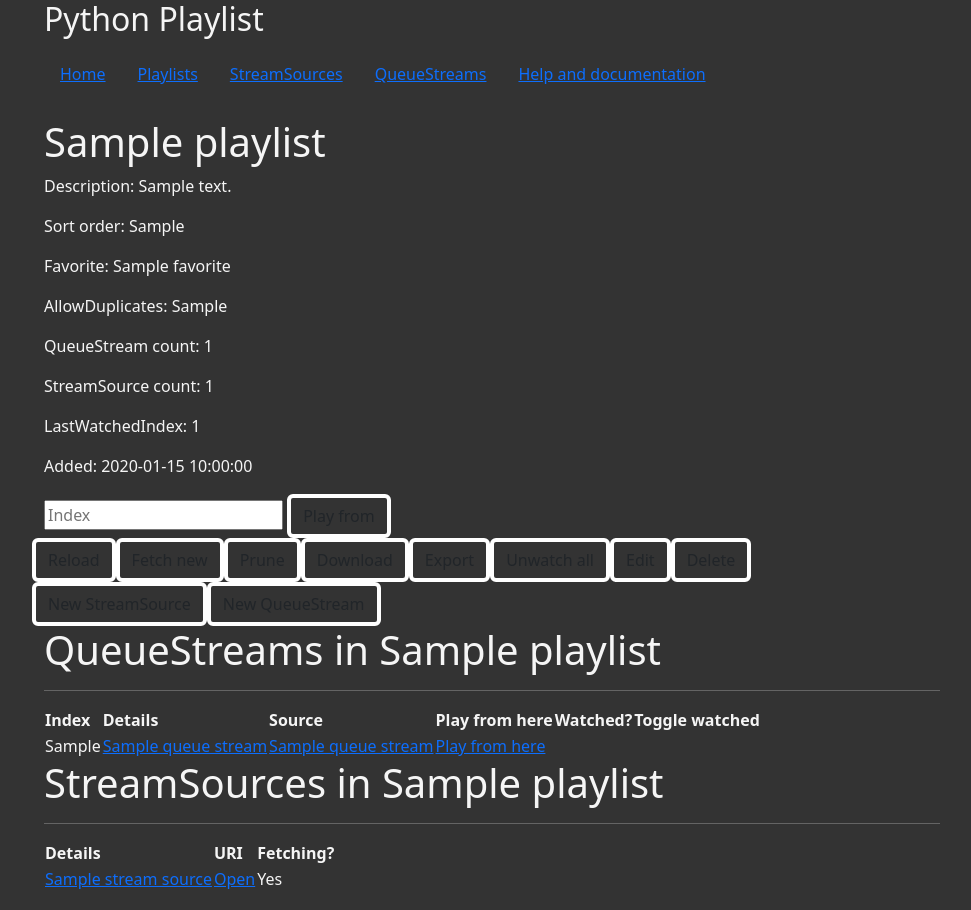
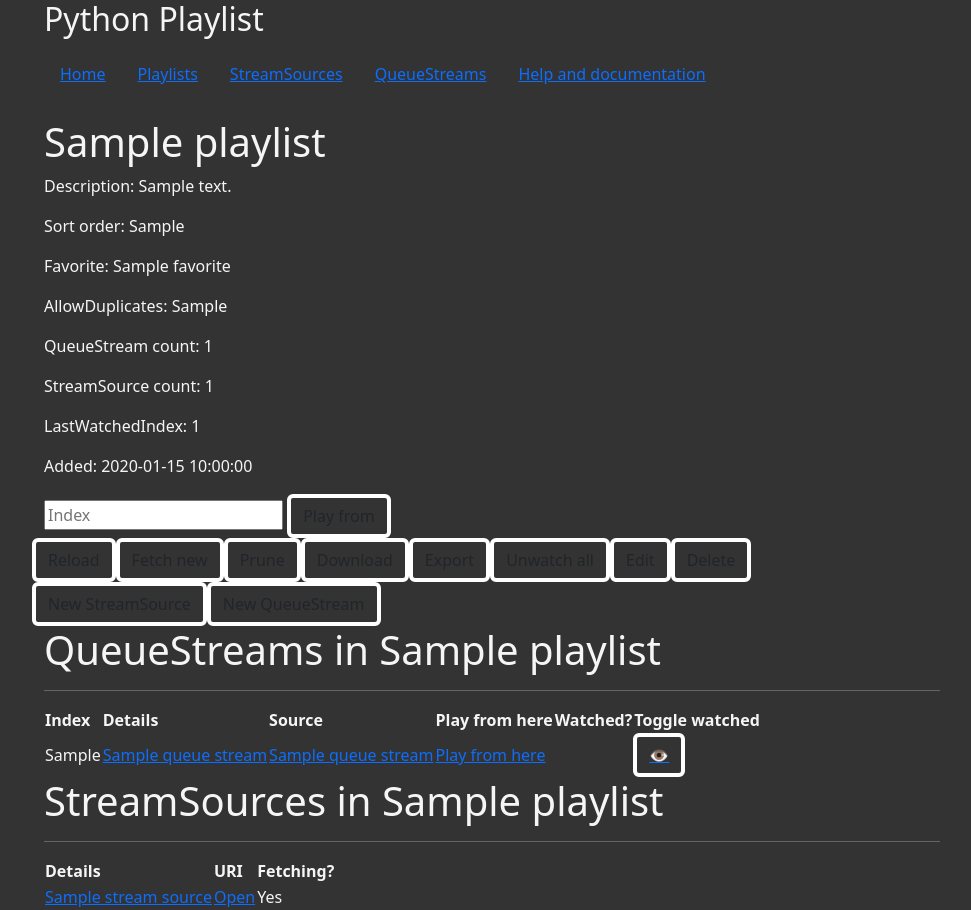
Before and after one commit to gardehal/python-playlist, a Flask app: template templates/playlists/details.html in a window 1280 px wide. Shown: the whole page, without its empty margins (148-1119 px from the left). Before the commit the page ends 889 px from the top, so only its background shows below. Run offline with Flask 3, Linux system fonts and the light colour scheme; the template is opened without the code that fills it: most values are stand-ins (such as "Sample title", 1, 10 or a date in 2020); parts of the project's set-up code (start-up, migrations or seed data) failed here and were passed over; some libraries are stand-ins or nearby versions.

Commit message:
Fixing button

```diff
--- a/templates/playlists/details.html
+++ b/templates/playlists/details.html
@@ -70,7 +70,7 @@
                     </td>
                     <td><a href="{{ url_for("play", playlistId=playlist.id, index=i) }}">Play from here</a></td>
                     <td>{{ 'Yes' if queueStream.watched else '' }}</td>
-                    <td></td>
+                    <td class="btn"><a href="#">👁️</a></td>
                 </tr>
             {% endfor %}
         </table>
```
